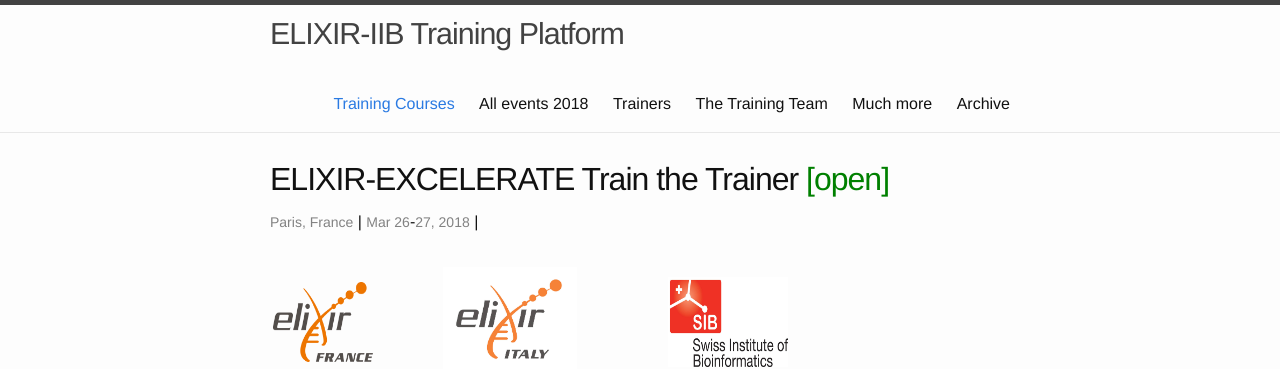
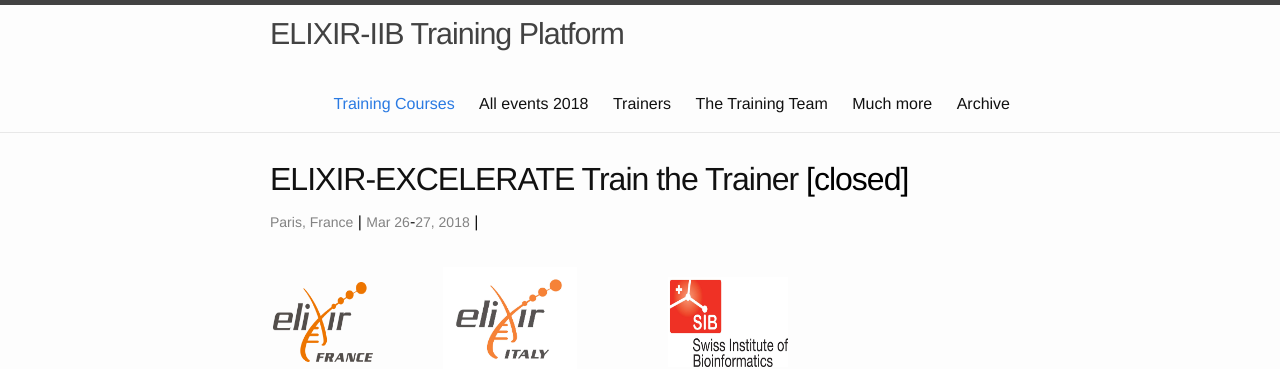
Before and after one commit to ELIXIR-IIB-training/website, a Jekyll site: the page built from _posts/2018-03-26-train-the-trainer-paris.md, in a window 1280 px wide and 900 px high. Shown: the top 369 px of the window. Built offline with Jekyll 4.4.1, drawn with Linux system fonts in a browser that asks for light colours.

Commit message:
Update status

```diff
--- a/_posts/2018-03-26-train-the-trainer-paris.md
+++ b/_posts/2018-03-26-train-the-trainer-paris.md
@@ -1,6 +1,6 @@
 ---
 layout: post
-title:  "ELIXIR-EXCELERATE Train the Trainer <font color='green'>[open]</font>"
+title:  "ELIXIR-EXCELERATE Train the Trainer <font color='black'>[closed]</font>"
 date_start:   2018-03-26
 date_end:   2018-03-27
 venue: Paris, France
@@ -11,7 +11,7 @@ description: ELIXIR-FR in collaboration with ELIXIR-IT and Swiss Institute of Bi
 
 <table border="0" width="600">
   <tr>
-  <td><a href="https://www.elixir-europe.org/about-us/who-we-are/nodes/switzerland"><img src="../../../img/Logo_elixir_france.png" height="80" width="100"></a></td>
+  <td><a href="https://www.elixir-europe.org/about-us/who-we-are/nodes/france"><img src="../../../img/Logo_elixir_france.png" height="80" width="100"></a></td>
   <td><a href="http://elixir-italy.org"><img src="../../../img/logo_elixir_italy.jpg" height="110"></a></td>
   <td><a href="https://www.sib.swiss/"><img src="../../../img/Logo_SIB.jpg" height="90" width="120"></a></td>
   </tr>
```
